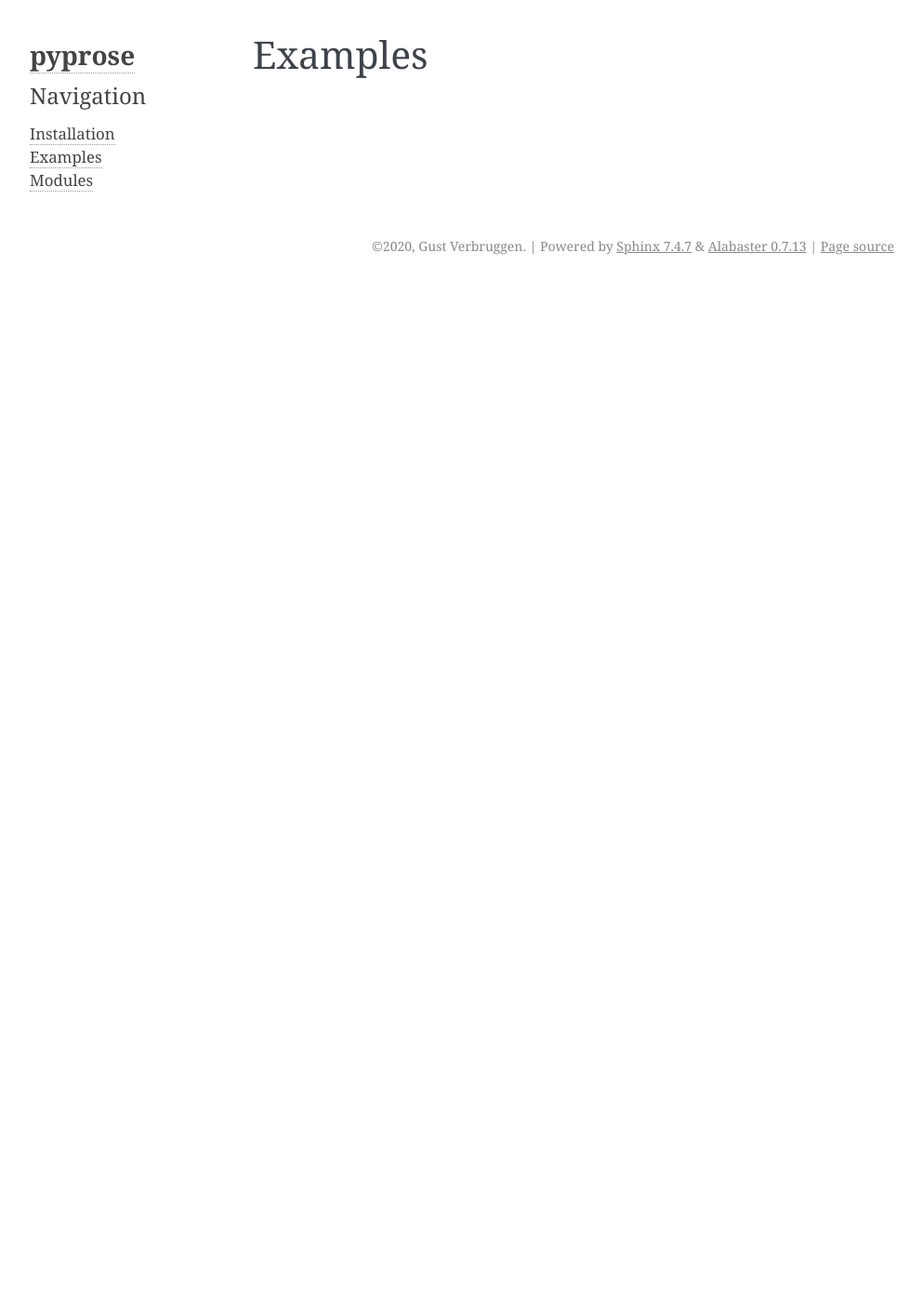
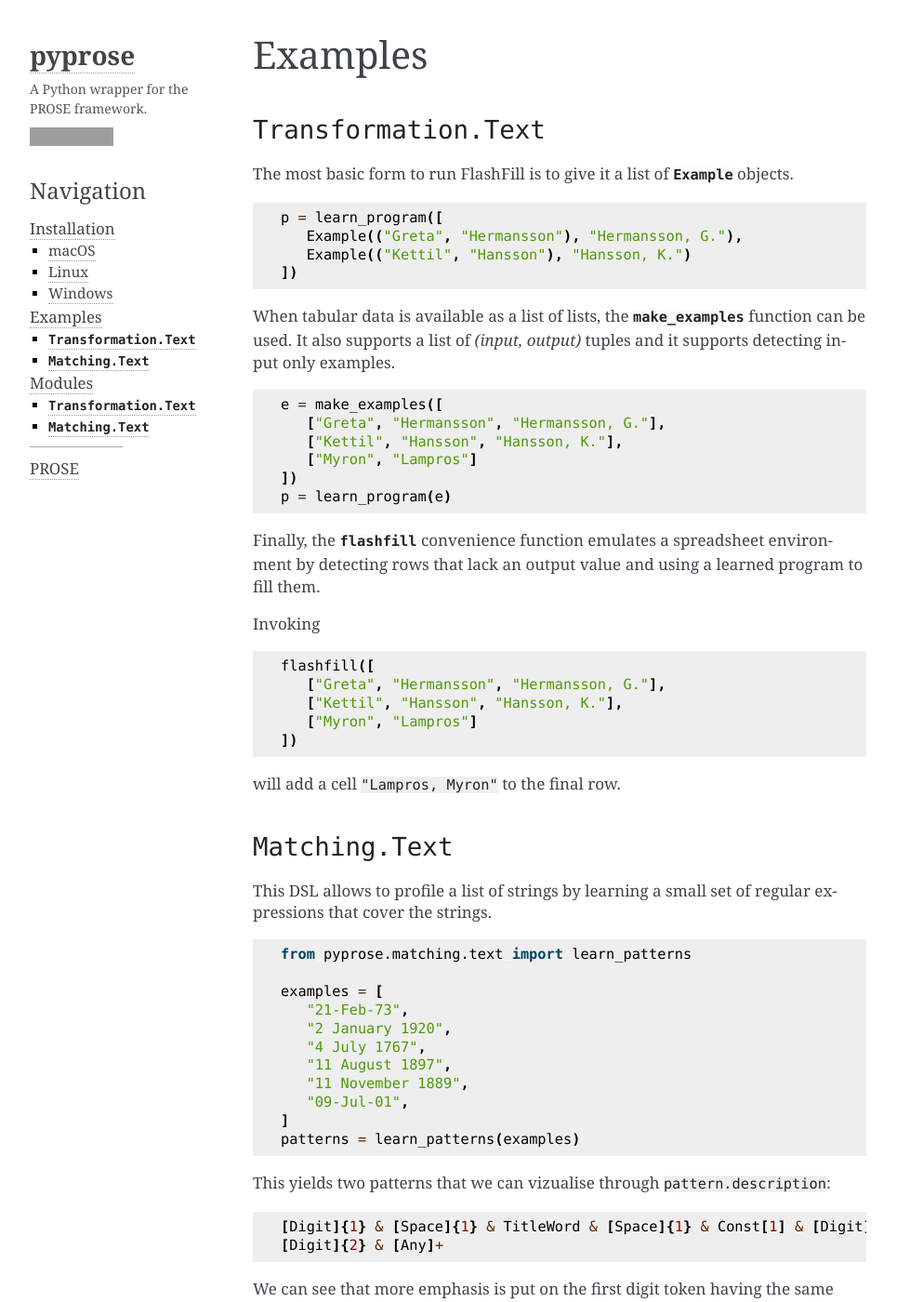
Before and after one commit to PidgeyUsedGust/pyprose, a Sphinx documentation site: the page built from docs/source/examples.rst, in a window 1280 px wide and 1400 px high. Shown: the whole window at 93% size, without its empty margins (148-1141 px from the left). Built offline with Sphinx 7.4.7, drawn with Linux system fonts in a browser that asks for light colours; some of the changed text lies outside the part shown; grey boxes are pictures that could not be loaded.

Commit message:
A lot of updates.

```diff
--- a/docs/source/conf.py
+++ b/docs/source/conf.py
@@ -12,14 +12,15 @@
 
 import os
 import sys
-sys.path.insert(0, os.path.abspath('../..'))
+
+sys.path.insert(0, os.path.abspath("../.."))
 
 
 # -- Project information -----------------------------------------------------
 
-project = 'pyprose'
-copyright = '2020, Gust Verbruggen'
-author = 'Gust Verbruggen'
+project = "pyprose"
+copyright = "2021, Gust Verbruggen"
+author = "Gust Verbruggen"
 
 
 # -- General configuration ---------------------------------------------------
@@ -28,13 +29,13 @@ author = 'Gust Verbruggen'
 # extensions coming with Sphinx (named 'sphinx.ext.*') or your custom
 # ones.
 extensions = [
-    'sphinx.ext.autodoc',
-    'sphinx.ext.napoleon',
+    "sphinx.ext.autodoc",
+    "sphinx.ext.napoleon",
     'sphinx_autodoc_typehints'
 ]
 
 # Add any paths that contain templates here, relative to this directory.
-templates_path = ['_templates']
+templates_path = ["_templates"]
 
 # List of patterns, relative to source directory, that match files and
 # directories to ignore when looking for source files.
@@ -48,17 +49,24 @@ add_module_names = False
 # The theme to use for HTML and HTML Help pages.  See the documentation for
 # a list of builtin themes.
 #
-html_theme = 'alabaster'
+html_theme = "alabaster"
 
 # Add any paths that contain custom static files (such as style sheets) here,
 # relative to this directory. They are copied after the builtin static files,
 # so a file named "default.css" will overwrite the builtin "default.css".
-html_static_path = ['_static']
+html_static_path = []
 
 
-html_sidebars = {
-    '**': [
-        'about.html',
-        'navigation.html'
-    ]
+html_sidebars = {"**": ["about.html", "navigation.html"]}
+
+html_theme_options = {
+    "description": "A Python wrapper for the PROSE framework.",
+    "github_user": "pidgeyusedgust",
+    "github_repo": "pyprose",
+    "sidebar_collapse": False,
+    "extra_nav_links": {
+        "PROSE": "https://www.microsoft.com/en-us/research/project/prose-framework/"
+    },
 }
+
+autodoc_typehints = 'none'
--- a/docs/source/examples.rst
+++ b/docs/source/examples.rst
@@ -1,2 +1,110 @@
 Examples
 ========
+
+``Transformation.Text``
+-----------------------
+
+The most basic form to run FlashFill is to give it a list of :class:`Example <pyprose.transformation.text.Example>` objects.
+
+::
+
+   p = learn_program([
+      Example(("Greta", "Hermansson"), "Hermansson, G."),
+      Example(("Kettil", "Hansson"), "Hansson, K.")
+   ])
+
+When tabular data is available as a list of lists, the :func:`make_examples <pyprose.transformation.text.make_examples>` function can be used. It also supports a list of `(input, output)` tuples and it supports detecting input only examples.
+
+::
+
+   e = make_examples([
+      ["Greta", "Hermansson", "Hermansson, G."],
+      ["Kettil", "Hansson", "Hansson, K."],
+      ["Myron", "Lampros"]
+   ])
+   p = learn_program(e)
+
+Finally, the :func:`flashfill <pyprose.transformation.text.flashfill>` convenience function emulates a spreadsheet environment by detecting rows that lack an output value and using a learned program to fill them.
+
+Invoking
+
+::
+
+   flashfill([
+      ["Greta", "Hermansson", "Hermansson, G."],
+      ["Kettil", "Hansson", "Hansson, K."],
+      ["Myron", "Lampros"]
+   ])
+
+will add a cell ``"Lampros, Myron"`` to the final row.
+
+``Matching.Text``
+-----------------
+
+This DSL allows to profile a list of strings by learning a small set of regular expressions that cover the strings.
+
+::
+
+   from pyprose.matching.text import learn_patterns
+
+   examples = [
+      "21-Feb-73",
+      "2 January 1920",
+      "4 July 1767",
+      "11 August 1897",
+      "11 November 1889",
+      "09-Jul-01",
+   ]
+   patterns = learn_patterns(examples)
+
+This yields two patterns that we can vizualise through ``pattern.description``::
+
+   [Digit]{1} & [Space]{1} & TitleWord & [Space]{1} & Const[1] & [Digit]{3}
+   [Digit]{2} & [Any]+
+
+We can see that more emphasis is put on the first digit token having the same length. We can force some strings to be matched by the same pattern as follows::
+
+   learn_patterns(
+      examples,
+      in_same_clusters=[["21-Feb-73", "09-Jul-01"]]
+   )
+
+yielding
+
+::
+
+   [Digit]+ & [Space]{1} & TitleWord & [Space]{1} & [Digit]{4}
+   [Digit]{2} & Const[-] & TitleWord & Const[-] & [Digit]{2}
+
+which makes more sense. Conversely, we can also disable strings from being matched by the same pattern::
+
+   patterns = learn_patterns(
+      ["1992", "2001", "1995"],
+      in_different_clusters=[["1992", "2001"]]
+   )
+
+which yields patterns ``Const[199] & [Digit]{1}`` and ``Const[2001]``.
+
+Besides descriptions, the :class:`Pattern <pyprose.matching.text.Pattern>` object also supports generating a regular expression::
+
+   >>> pattern.regex
+   '^199[0-9]$'
+
+and matching and extraction capabilities.::
+
+   >>> pattern.matches("1991")
+   True
+
+   >>> pattern.matches("2001")
+   False
+
+   >>> pattern.extract("I was born in 1992.")
+   ["1992"]
+
+Finally, we can get some statistics from the learning process.::
+
+   >>> pattern.matching_fraction
+   0.6666666666666666
+
+   >>> pattern.examples
+   ['1992', '1995']
--- /dev/null
+++ b/pyproject.toml
@@ -0,0 +1,3 @@
+[build-system]
+requires = ["setuptools", "wheel"]
+build-backend = "setuptools.build_meta:__legacy__"
--- a/pyprose/__init__.py
+++ /dev/null
@@ -1,3 +0,0 @@
-from pyprose.core import ProseProgram
-
-__all__ = ["ProseProgram"]
--- a/setup.py
+++ b/setup.py
@@ -6,9 +6,9 @@ setup(
     version="0.0.1",
     description="Python wrapper around the Microsoft PROSE framework.",
     author="Gust Verbruggen",
-    author_email="gust.verbruggen@cs.kuleuven.be",
+    author_email="gust.verbruggen@kuleuven.be",
     license="MIT",
     packages=find_packages(),
-    python_requires=">=3.7,<3.8",
-    install_requires=["pycparser", "pythonnet"],
+    python_requires=">=3.7, <3.9",
+    install_requires=[],
 )
```
Also changed, not shown: docs/source/index.rst (+13 -6 lines), docs/source/install.rst (+40 -25 lines), docs/source/modules.rst (+11 -0 lines), 8 other files.
